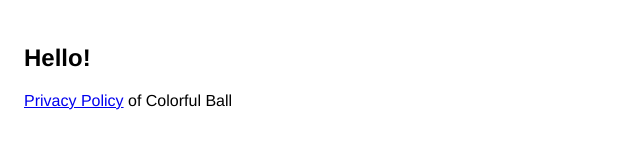
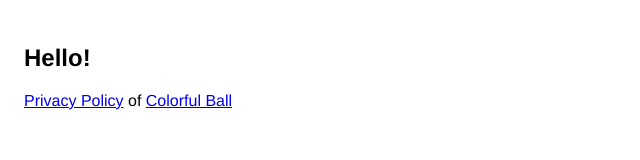
Before and after one commit to alejandrocoria/alejandrocoria.github.io, a plain HTML site: page index.html in a window 1280 px wide. Shown: the whole page, without its empty margins (0-640 px from the left). Drawn offline with Linux system fonts and the light colour scheme.

Commit message:
added link to Play Store

```diff
--- a/index.html
+++ b/index.html
@@ -8,6 +8,6 @@
     </head>
     <body>
     <h2>Hello!</h2>
-        <p><a href="Colorful_Ball/privacy_policy.html" target="_blank">Privacy Policy</a> of Colorful Ball</p>
+        <p><a href="Colorful_Ball/privacy_policy.html" target="_blank">Privacy Policy</a> of <a href="https://play.google.com/store/apps/details?id=org.godotengine.colorfulball" target="_blank">Colorful Ball</a></p>
     </body>
     </html>
```
